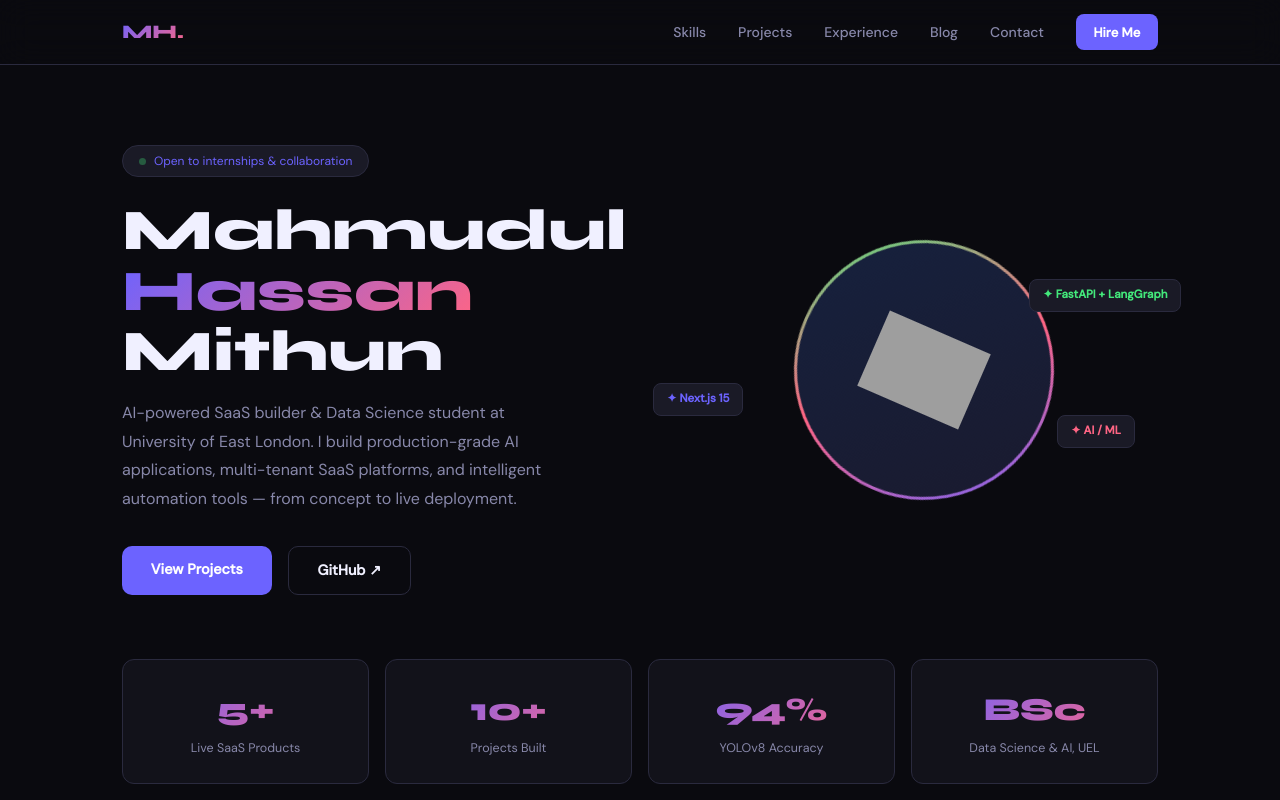
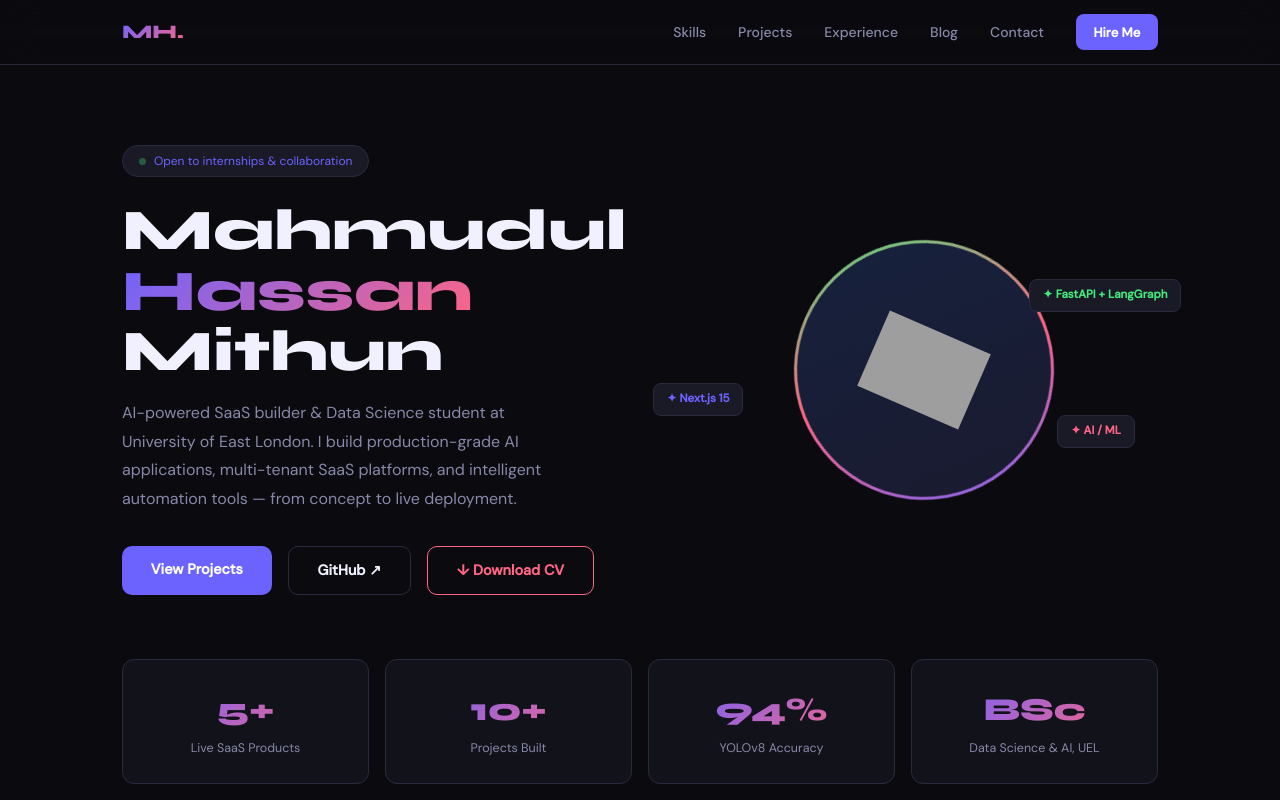
Before and after one commit to mithun2k2/my-portfolio, a Next.js app: page / in a window 1280 px wide. Shown: the top 800 px of the page. Built offline with nearby package versions, Linux system fonts and the light colour scheme; grey boxes are pictures that could not be loaded.

Commit message:
feat: add CV download button and LinkedIn

```diff
--- a/src/components/Contact.tsx
+++ b/src/components/Contact.tsx
@@ -4,6 +4,7 @@ import { motion } from "framer-motion"
 
 const contactLinks = [
   { label: "mithun_2k2@yahoo.co.uk", href: "mailto:mithun_2k2@yahoo.co.uk", icon: "✉️", primary: true },
+  { label: "LinkedIn", href: "https://www.linkedin.com/in/mahmudul-hassan-9725226a/", icon: "💼", primary: false },
   { label: "GitHub", href: "https://github.com/mithun2k2", icon: "⌥", primary: false },
   { label: "Portfolio", href: "https://mhassanmithun.com", icon: "🌐", primary: false },
   { label: "+44 7732 504855", href: "tel:+447732504855", icon: "📞", primary: false },
@@ -106,6 +107,7 @@ export default function Contact() {
           >
             {[
               { label: "Email", href: "mailto:mithun_2k2@yahoo.co.uk" },
+              { label: "LinkedIn", href: "https://www.linkedin.com/in/mahmudul-hassan-9725226a/" },
               { label: "GitHub", href: "https://github.com/mithun2k2" },
               { label: "ContentForge AI", href: "https://contentforge.net" },
               { label: "Portfolio", href: "https://mhassanmithun.com" },
--- a/src/components/Hero.tsx
+++ b/src/components/Hero.tsx
@@ -137,6 +137,23 @@ export default function Hero() {
             >
               GitHub ↗
             </motion.a>
+            <motion.a
+              href="/Hassan_CV_2026.pdf"
+              download="Hassan_CV_2026.pdf"
+              whileHover={{ borderColor: "var(--accent2)", y: -2 }}
+              whileTap={{ scale: 0.97 }}
+              style={{
+                border: "1px solid var(--accent2)",
+                color: "var(--accent2)",
+                padding: "0.75rem 1.8rem",
+                borderRadius: 10,
+                fontWeight: 600,
+                fontSize: "0.9rem",
+                transition: "border-color 0.2s",
+              }}
+            >
+              ↓ Download CV
+            </motion.a>
           </motion.div>
         </div>
 
```
